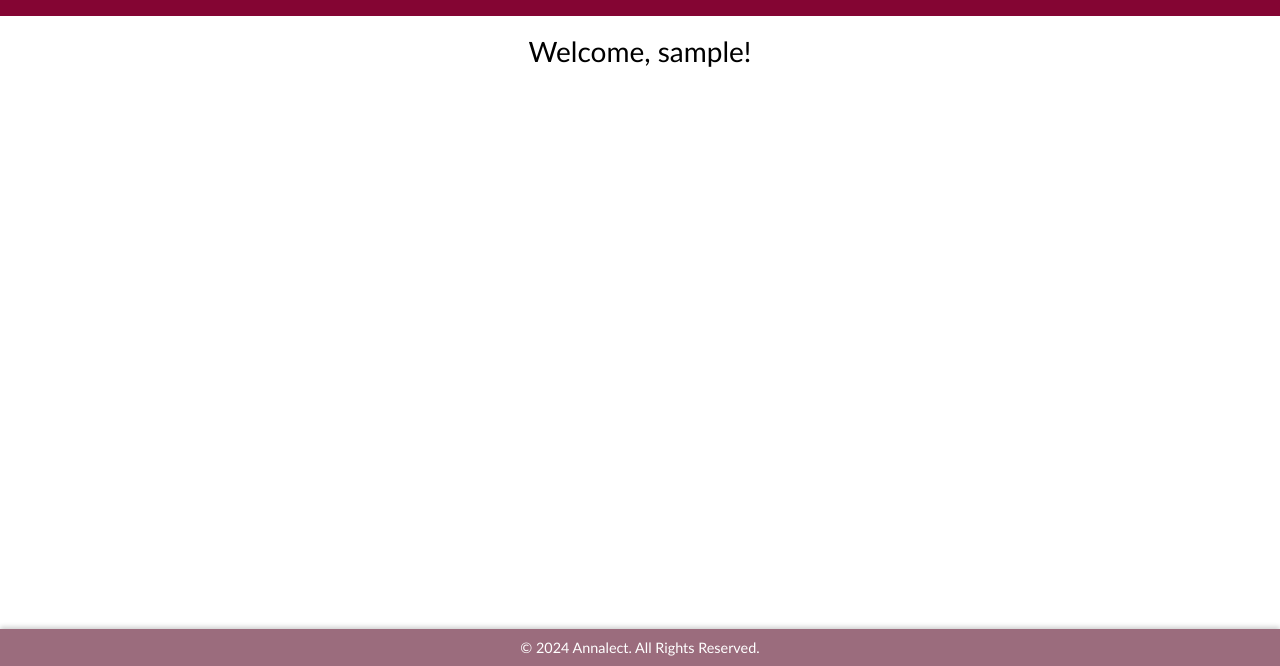
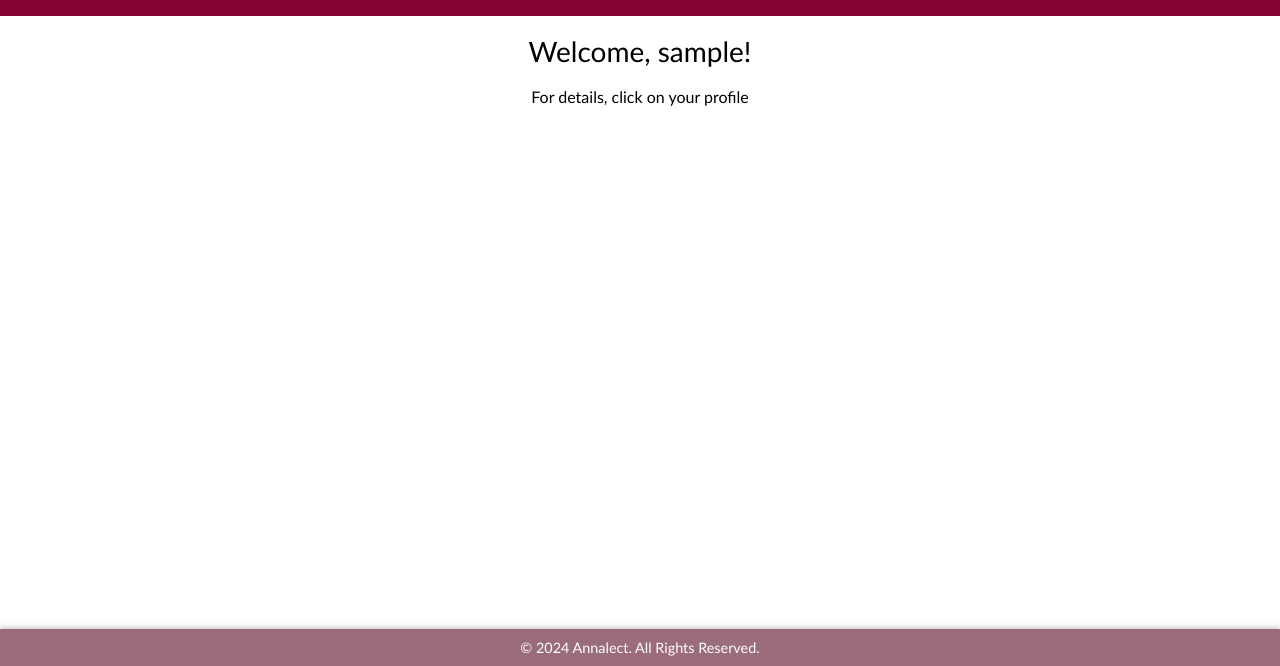
Before and after one commit to ShaikJasmine2115/Frontendlearning, a plain HTML site: page ums_sample/postlogin.html in a window 1280 px wide. Shown: the part 134-800 px from the top of the page. Drawn offline with Linux system fonts and the light colour scheme; sample sign-in values are in the browser's storage.

Commit message:
user management

```diff
--- a/ums_sample/postlogin.html
+++ b/ums_sample/postlogin.html
@@ -26,6 +26,7 @@
       <div class="spacerh"></div>
       <div class="display">
       <div id="displayUsername"></div> <br>
+      <span id="spanid"> For details, click on your profile</span> <br>
       <div id="profile-container" style="display: none;"></div>
       </div>
     <div id="userModifyModal" class="user-modal" style="display: none;">
```
